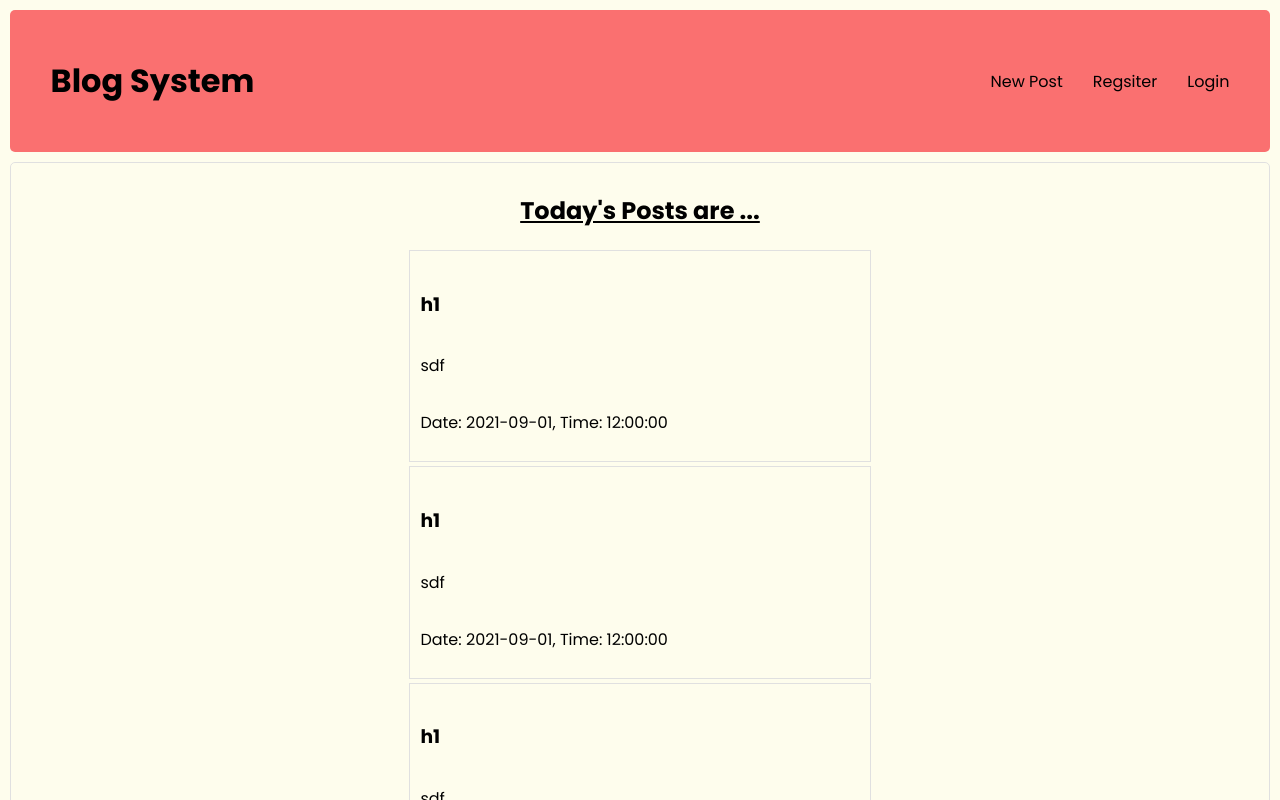
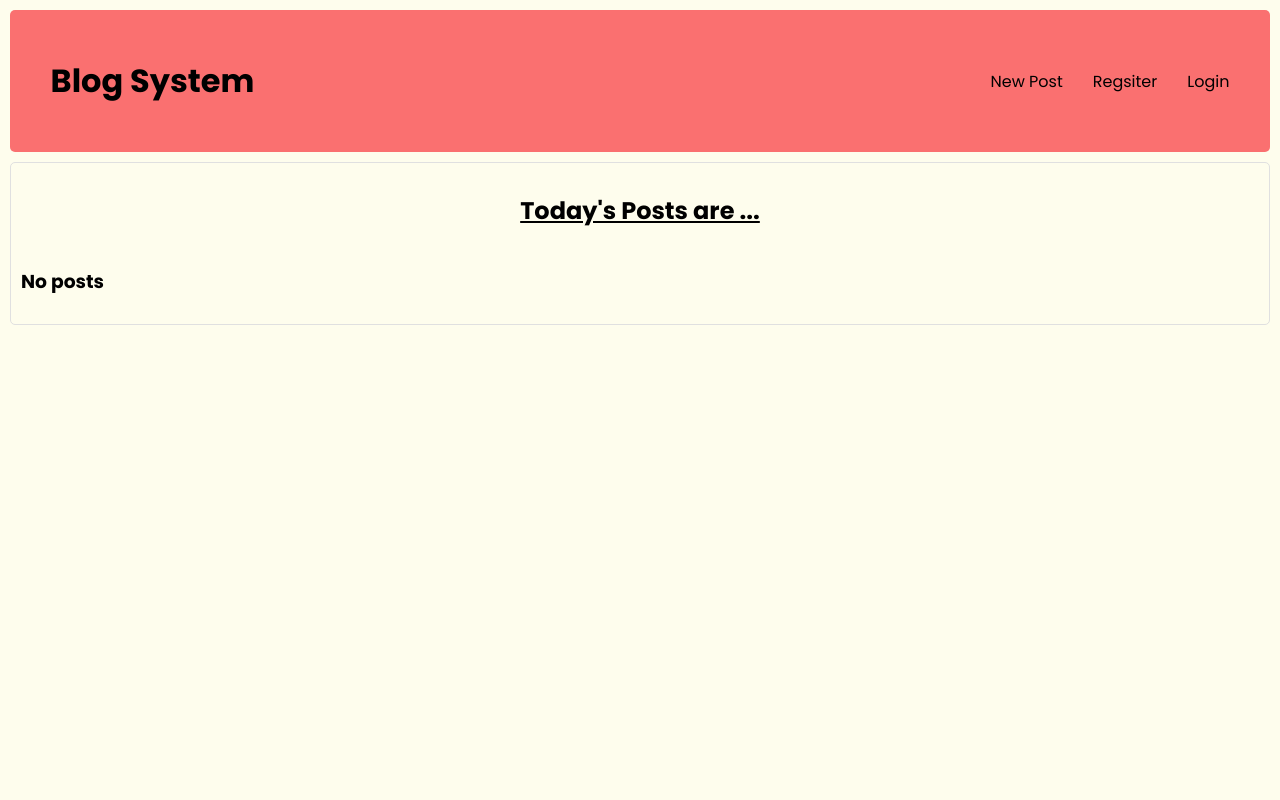
Before and after one commit to itscharanteja/blog-management-system, a React (Vite) app in the folder FrontEnd/: page / in a window 1280 px wide. Built offline with nearby package versions, Linux system fonts and the light colour scheme.

Commit message:
Just tested again

```diff
--- a/FrontEnd/src/App.jsx
+++ b/FrontEnd/src/App.jsx
@@ -9,35 +9,7 @@ import PostBody from "./components/PostBody";
 import Register from "./components/Register";
 
 function App() {
-  const [posts, setPosts] = React.useState([
-    {
-      title: "h1",
-      content: "sdf",
-      image:
-        "/Users/charan/Desktop/Wallpapers/arthur-morgan-evening-ride-hy.jpg",
-      date: "2021-09-01",
-      time: "12:00:00",
-      id: 1,
-    },
-    {
-      title: "h1",
-      content: "sdf",
-      image:
-        "/Users/charan/Desktop/Wallpapers/arthur-morgan-evening-ride-hy.jpg",
-      date: "2021-09-01",
-      time: "12:00:00",
-      id: 2,
-    },
-    {
-      title: "h1",
-      content: "sdf",
-      image:
-        "/Users/charan/Desktop/Wallpapers/arthur-morgan-evening-ride-hy.jpg",
-      date: "2021-09-01",
-      time: "12:00:00",
-      id: 1,
-    },
-  ]);
+  const [posts, setPosts] = React.useState([]);
   const addPost = (newPost) => {
     setPosts([...posts, newPost]);
   };
--- a/FrontEnd/src/components/NewPost.jsx
+++ b/FrontEnd/src/components/NewPost.jsx
@@ -1,13 +1,14 @@
 import React from "react";
 import "./NewPost.scss";
+import { Navigate } from "react-router-dom";
 
 function NewPost({ addPost }) {
   const [title, setTitle] = React.useState("");
   const [content, setContent] = React.useState("");
   const [file, setFile] = React.useState("");
+  const [isSubmitted, setIsSubmitted] = React.useState(false);
 
   const handleSubmit = async (e) => {
-    // Submit the form data along with the image
     const resetForm = () => {
       setTitle("");
       setContent("");
@@ -29,6 +30,7 @@ function NewPost({ addPost }) {
         const currentDate = new Date();
         const formattedDate = currentDate.toLocaleDateString();
         const formattedTime = currentDate.toLocaleTimeString();
+        setIsSubmitted(true);
         const newPost = {
           title: title,
           content: content,
@@ -47,6 +49,9 @@ function NewPost({ addPost }) {
       alert("Internal server error. Please try again later.");
     }
   };
+  if (isSubmitted) {
+    return <Navigate to="/" />;
+  }
 
   return (
     <div className="body">
@@ -72,6 +77,7 @@ function NewPost({ addPost }) {
           name="file"
           onChange={(e) => setFile(e.target.files)}
           required
+          accept="image/*"
         />
         <button type="submit" onClick={handleSubmit}>
           Submit
```
Also changed, not shown: 6 other files (tests, documents, lock files or other folders).
